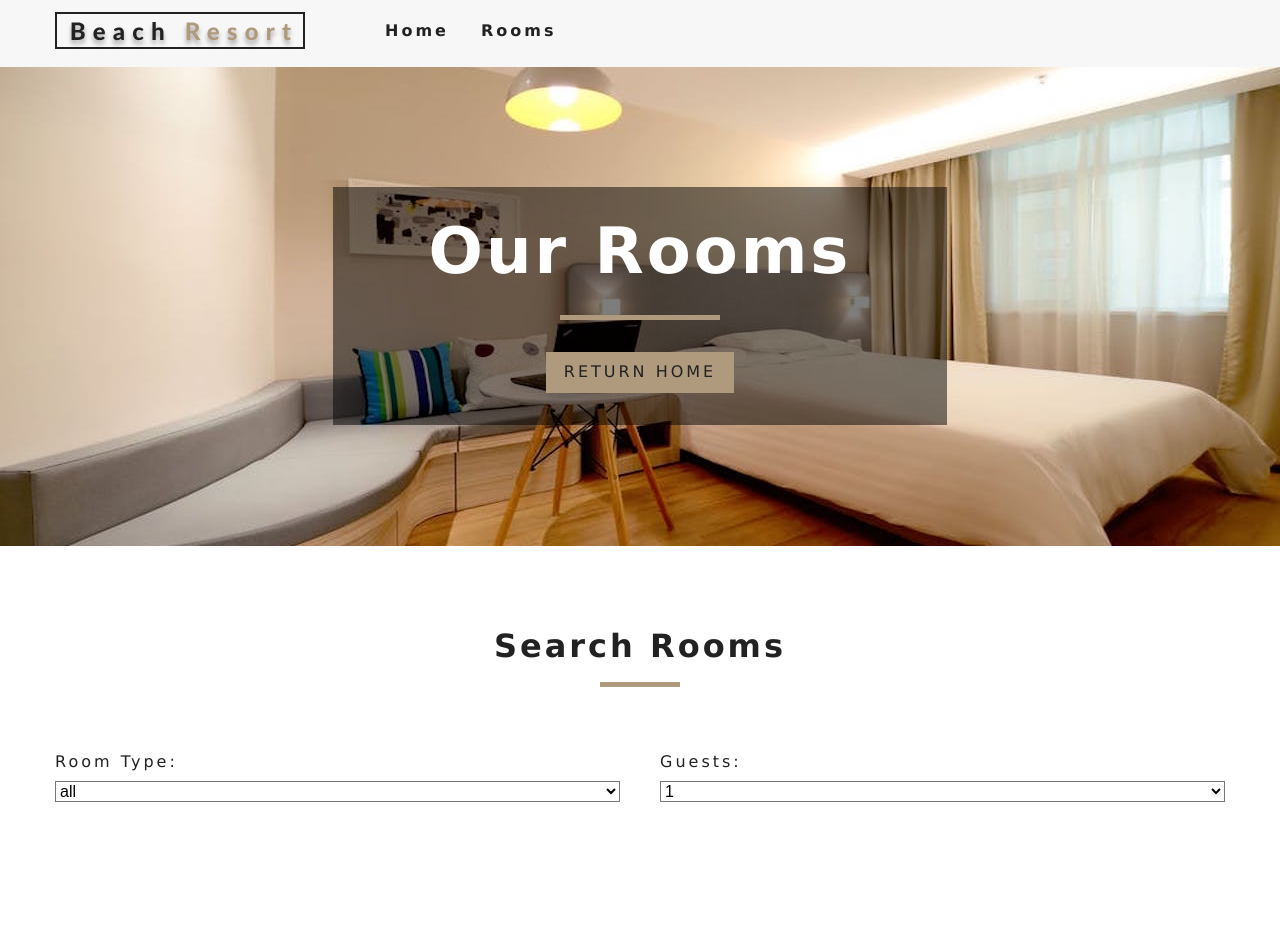
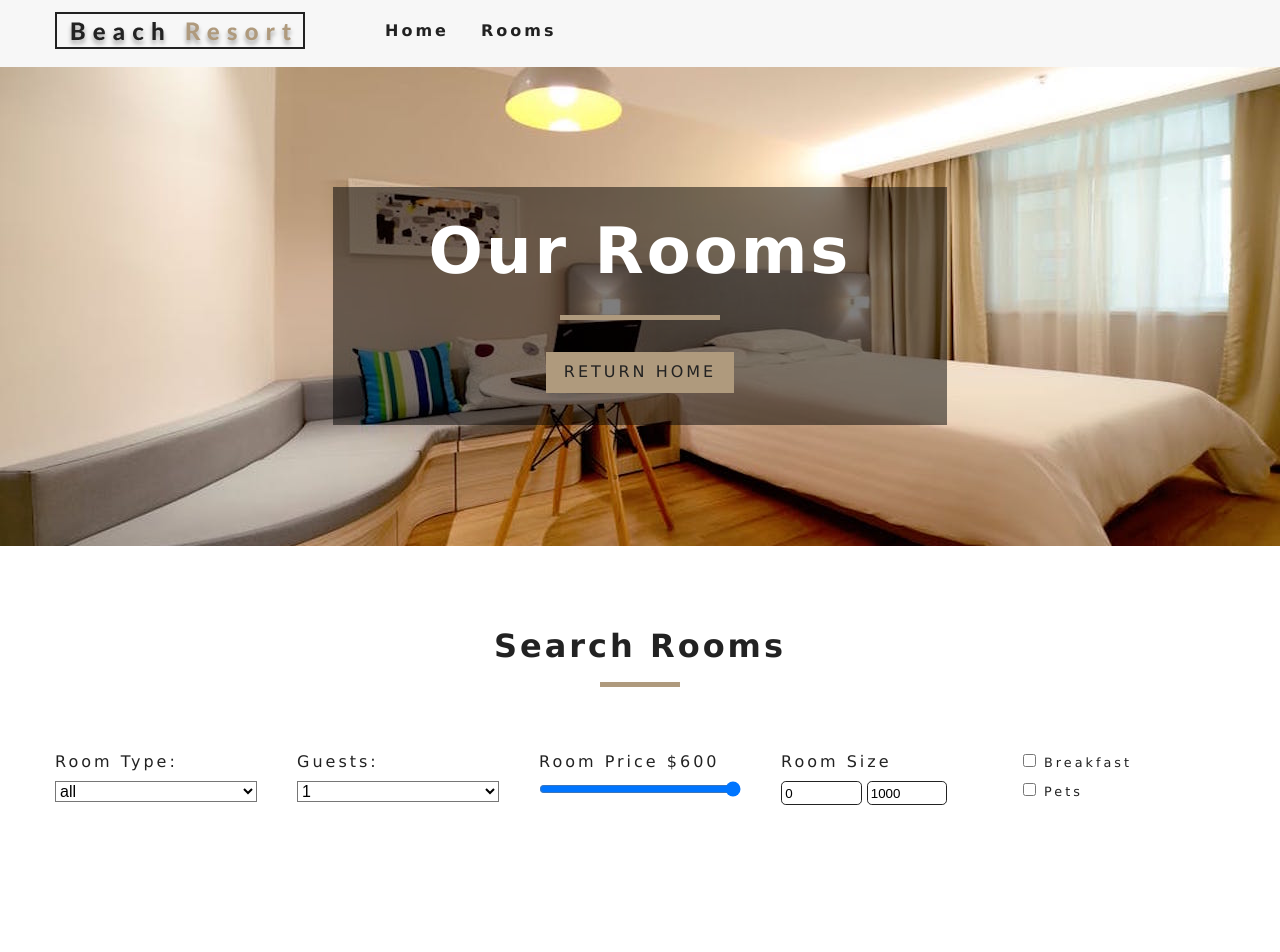
Before and after one commit to hamedjbbri/vancity-hotel-reactjs, a React (Create React App) app: page /rooms in a window 1280 px wide. Shown: the top 952 px of the page. Built offline with nearby package versions, Linux system fonts and the light colour scheme.

Commit message:
Filter Done

```diff
--- a/src/components/RoomsFilter.js
+++ b/src/components/RoomsFilter.js
@@ -52,6 +52,38 @@
                     </select>
                 </div>
                 {/* end guests  */}
+
+                {/*  Room Price*/}
+                   <div className="form-group">
+                       <label htmlFor="price">
+                           room price ${price}
+                       </label>
+                       <input type="range" name="price" min="{minPrice}" max={maxPrice} id="price" value={price} onChange={handleChange} className="form-control" />
+                   </div>
+                {/*  End of Room Price*/}
+
+                {/* Size */}
+                    <div className="form-group">
+                        <label htmlFor="size">room size</label>
+                        <div className="size-inputs">
+                            <input type="number" name="minSize" id="size" value={minSize} onChange={handleChange} className="size-input" />
+                            <input type="number" name="maxSize" id="size" value={maxSize} onChange={handleChange} className="size-input" />
+                        </div>
+                    </div>
+                {/* End of Size */}
+                {/* Extras */}
+                 <div className="form-group">
+                     <div className="single-extra">
+                         <input type="checkbox" name="breakfast" id="breakfast" checked={breakfast} onChange={handleChange} />
+                         <label htmlFor="breakfast">breakfast</label>
+                     </div>
+                     <div className="single-extra">
+                         <input type="checkbox" name="pets" id="pets" checked={pets} onChange={handleChange} />
+                         <label htmlFor="pets">pets</label>
+                     </div>
+                 </div>
+                {/* End Extras */}
+
             </form>
         </section>
     );
--- a/src/context.js
+++ b/src/context.js
@@ -60,7 +60,7 @@
 
     handleChange = event => {
         const target = event.target
-        const value = event.type === 'checkbox' ? target.checked : target.value
+        const value = target.type === 'checkbox' ? target.checked : target.value
         const name = event.target.name
         this.setState({
             [name]: value
@@ -85,10 +85,22 @@
         // filter by capacity
         if(capacity !== 1) {
             tempRooms = tempRooms.filter(room => room.capacity >= capacity)
-
         }
 
+        // filter by price
+        tempRooms = tempRooms.filter(room => room.price <= price);
+        //filter by size
+        tempRooms = tempRooms.filter(room => room.size >= minSize && room.size <= maxSize)
+        // filter by breakfast
+        if (breakfast) {
+            tempRooms = tempRooms.filter(room => room.breakfast === true)
+        }
 
+        // filter by pets
+        if (pets) {
+            tempRooms = tempRooms.filter(room => room.pets === true)
+        }
+        //change state
         this.setState({
             sortedRooms: tempRooms
         })
```
